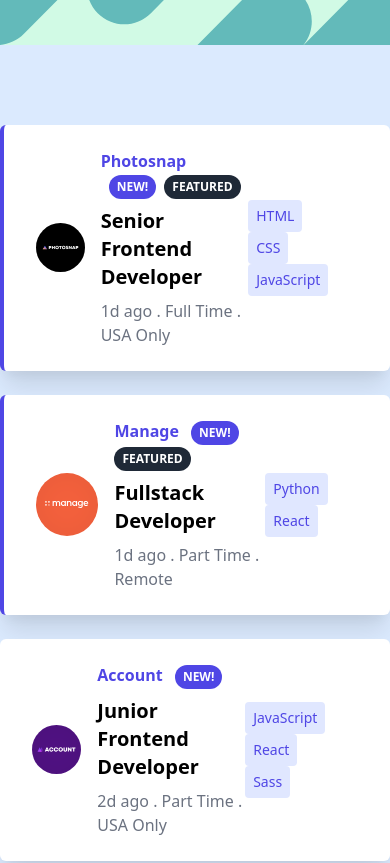
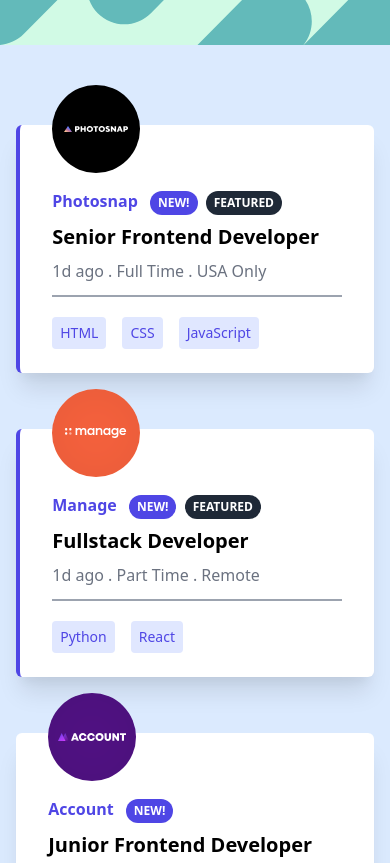
Before and after one commit to arfaoui-aziz/internshipFinder, a React (Create React App) app: page / in a window 390 px wide. Shown: the top 863 px of the page. Built offline with nearby package versions, Linux system fonts and the light colour scheme.

Commit message:
Adding Responsive Design

```diff
--- a/src/components/JobBoard.js
+++ b/src/components/JobBoard.js
@@ -17,17 +17,13 @@ export default function JobBoard({ internship }) {
 
   return (
     <div
-      className={
-        isNew && featured
-          ? `sm:flex-col sm:gap-3 sm:items-start md:flex-row max-w-screen-xl mx-auto flex items-center bg-white shadow-xl mb-6 px-8 py-6 rounded-md
-    border-l-4 border-indigo-600 sm:w-11/12 `
-          : "sm:flex-col sm:gap-3 sm:items-start md:flex-row max-w-screen-xl mx-auto flex items-center bg-white shadow-xl mb-6 px-8 py-6 rounded-md sm:w-11/12"
-      }
+      className={`flex flex-col  md:flex-row  md:items-center w-11/12 md:max-w-screen-xl mx-auto  bg-white shadow-xl mb-14 md:mb-6 px-8 py-2 md:py-6 rounded-md
+      ${isNew && featured && "border-l-4 border-indigo-600"}  `}
     >
-      <div className="mr-4">
+      <div className="-mb-8 transform -translate-y-12 md:translate-y-0 md:mr-4 md:mb-0">
         <img src={logo} alt={company} className="block " />
       </div>
-      <div className="flex flex-col justify-between mr-auto gap-2">
+      <div className="flex flex-col justify-between mr-auto gap-2 w-full md:w-max">
         <h3 className="font-bold text-indigo-600">
           {company}{" "}
           {isNew && (
@@ -42,17 +38,17 @@ export default function JobBoard({ internship }) {
           )}
         </h3>
         <h2 className="font-bold text-xl">{position}</h2>
-        <p className="text-gray-500">
+        <p className="text-gray-500 border-b-2 border-gray-400 pb-3 mb-5 md:border-0 md:p-0 md:m-0">
           {postedAt} . {contract} . {location}{" "}
         </p>
       </div>
 
-      <div>
-        {languages.map((lang) => (
-          <Label tag={lang} />
+      <div className="flex flex-wrap mb-4 gap-2 md:m-0">
+        {languages.map((lang, index) => (
+          <Label tag={lang} key={index} />
         ))}
-        {tools.map((tool) => (
-          <Label tag={tool} />
+        {tools.map((tool, index) => (
+          <Label tag={tool} key={index} />
         ))}
       </div>
     </div>
--- a/tailwind.config.js
+++ b/tailwind.config.js
@@ -2,9 +2,7 @@ module.exports = {
   purge: ["./src/**/*.{js,jsx,ts,tsx}", "./public/index.html"],
   darkMode: false, // or 'media' or 'class'
   theme: {
-    extend: {
-
-    },
+    extend: {},
   },
   variants: {
     extend: {},
```
